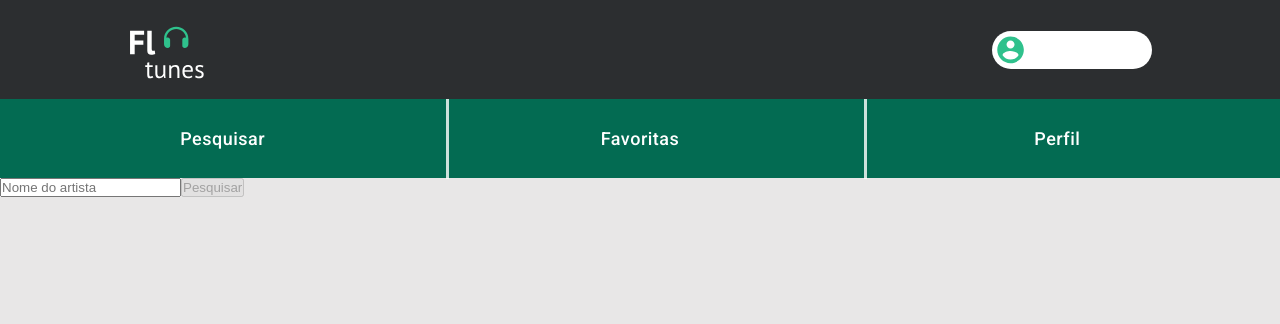
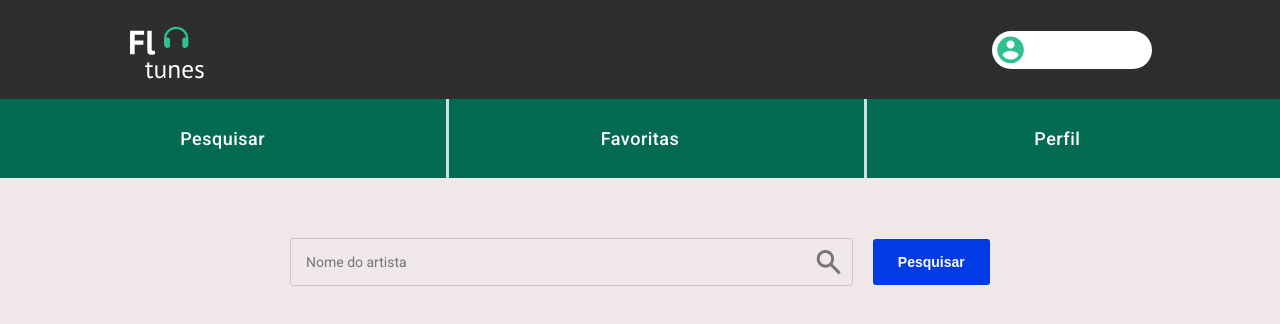
Before and after one commit to flimamcz/fltunes, a React (Create React App) app: page /search in a window 1280 px wide. Shown: the top 324 px of the page. Built offline with nearby package versions, Linux system fonts and the light colour scheme; the HTML template or start-up script is replaced by a standard one.

Commit message:
Estiliza page search

```diff
--- a/src/index.css
+++ b/src/index.css
@@ -4,10 +4,12 @@
   box-sizing: border-box;
   margin: 0;
   padding: 0;
+
 }
 
 body {
-  background-color: #E8E7E7;
+  background-color: #f0e8e8;
+  overflow-x: hidden;
   font-family: 'Roboto', sans-serif;
 }
 
@@ -26,6 +28,10 @@ li {
 
 a {
   text-decoration: none;
+}
+
+input, button {
+  outline: none;
 }
 
 .login {
@@ -52,12 +58,11 @@ a {
 
 .form-login input, .form-login button {
   font-family: 'Roboto', sans-serif;
+  color: #2c2e30;
+  font-weight: 500;
+  font-size: 1.4rem;
   border: 1px solid #E8E7E7;
   padding: 1.2rem 1.6rem;
-  font-size: 1.4rem;
-  color: #2c2e30;
-  font-weight: 500;
-  outline: none;
   border-radius: 0.3rem;
 }
 
@@ -75,19 +80,19 @@ a {
 
 .form-login button:hover:disabled {
   transform: scale(1);
-  background-color: #004FFF;
+  background-color: #003BE5;
   transition: 0;
 }
 
 .form-login button {
-  background-color: #004FFF;
+  background-color: #003BE5;
   color: white;
   cursor: pointer;
 }
 
 .form-login button:hover {
   transform: scale(1.04);
-  background-color: #004FFF;
+  background-color: #003BE5;
   transition: 0.4s ease-in-out;
 }
 
@@ -170,3 +175,133 @@ a {
 .color-white:hover {
   color: rgb(199, 189, 189);
 }
+
+/* form search */
+
+.form-search {
+  max-width: 700px;
+  margin: 6rem auto;
+  display: flex;
+  justify-content: center;
+  align-items: center;
+  gap: 2rem;
+}
+
+.form-search input{
+  width: 100%;
+  padding: 1.5rem;
+  border: none;
+  border: 1px solid rgb(212, 195, 195);
+  border-radius: 0.3rem;
+  font-family: 'Roboto', sans-serif;
+  color: #2c2e30;
+  font-size: 1.4rem;
+  background: url('./assets/images/icon-search.svg') no-repeat;
+  background-size: 26px;
+  background-position: 525px;
+}
+
+.form-search input:focus {
+  border: 1px solid #2FC18C;
+}
+
+.form-search button {
+  width: 20%;
+  background-color: #003BE5;
+  font-size: 1.4rem;
+  padding: 1.5rem;
+  color: #ffffff;
+  font-weight: 600;
+  border-radius: 0.3rem;
+  border: 1px solid rgb(212, 195, 195);
+  border: none;
+  cursor: pointer;
+}
+
+.form-search button:hover {
+  background-color: #0744c7;
+  transition: 0.3s;
+  transform: scale(1.03);
+}
+
+.artist-container {
+  max-width: 1160px;
+  margin: 0 auto;
+}
+
+.result-album {
+  font-size: 1.8rem;
+  text-transform: uppercase;
+  font-weight: 500;
+  display: block;
+  margin-bottom: 2rem;
+}
+
+.album-container {
+  display: flex;
+  flex-wrap: wrap;
+  width: 1160px;
+  margin: 0 auto;
+  align-items: flex-start;
+  justify-content: center;
+  gap: 3rem;
+  overflow-y: hidden;
+}
+
+.card-album {
+  display: flex;
+  align-items: center;
+  flex-direction: column;
+  width: 350px;
+  height: 360px;
+  padding: 3rem;
+  gap: 1rem;
+  background-color: #ecdede;
+  box-shadow: 4px 6px 8px rgba(0, 0, 0, 0.15);
+}
+
+.card-album:hover {
+  transform: scale(1.02);
+  transition: 0.3s;
+}
+
+.card-album img {
+  width: 150px;
+}
+
+.name-album {
+  font-size: 1.4rem;
+  font-weight: 600;
+  margin-top: 1rem;
+  text-align: center;
+}
+
+.name-artist {
+  font-size: 1.2rem;
+  font-weight: 500;
+}
+
+.not-found-album {
+  display: block;
+  font-size: 2rem;
+  text-transform: uppercase;
+  font-weight: 700;
+  text-align: center;
+}
+
+.view-album {
+  width: 50%;
+  text-align: center;
+  background-color: #003BE5;
+  color: #ffffff;
+  font-size: 1.6rem;
+  font-weight: 400;
+  border-radius: 0.3rem;
+  margin: 1rem;
+  padding: 1.2rem;
+}
+
+.view-album:hover {
+  background-color: #0744c7;
+  transition: 0.3s;
+}
--- a/src/pages/Search.jsx
+++ b/src/pages/Search.jsx
@@ -55,7 +55,7 @@ class Search extends Component {
       <div data-testid="page-search">
         <Header />
         {loading ? <Loading /> : (
-          <form onSubmit={ (e) => e.preventDefault() }>
+          <form className="form-search" onSubmit={ (e) => e.preventDefault() }>
             <input
               type="text"
               placeholder="Nome do artista"
@@ -74,27 +74,28 @@ class Search extends Component {
           </form>
         )}
 
-        <div className="artist">
-          <div>
+        <div className="artist-container">
           {dataMusic.length > 0 && (
-              <p>
+            <p className="result-album">
               Resultado de álbuns de:
               {' '}
               { artistSearch }
             </p>
           )}
+          <div className="album-container">
             {dataMusic.length > 0 && dataMusic.map((album) => (
               <div key={ album.collectionId } className="card-album">
                 <img src={ album.artworkUrl100 } alt={ album.artistName } />
-                <p>
+                <p className="name-album">
                   Album:
                   {' '}
                   {album.collectionName}
                 </p>
-                <p>{album.artistName}</p>
+                <p className="name-artist">{album.artistName}</p>
                 <Link
                   data-testid={ `link-to-album-${album.collectionId}` }
                   to={ `/album/${album.collectionId}` }
+                  className="view-album"
                 >
                   Ver álbum
                 </Link>
@@ -102,7 +103,13 @@ class Search extends Component {
             ))}
           </div>
 
-          {notFoundAlbum && <p>Nenhum álbum foi encontrado!</p>}
+          {notFoundAlbum && (
+            <p
+              className="not-found-album"
+            >
+              Nenhum álbum foi encontrado!
+            </p>
+          )}
         </div>
       </div>
     );
```
Also changed, not shown: src/assets/images/icon-search.svg (added). Lines whose indentation alone changed are shown as unchanged.
